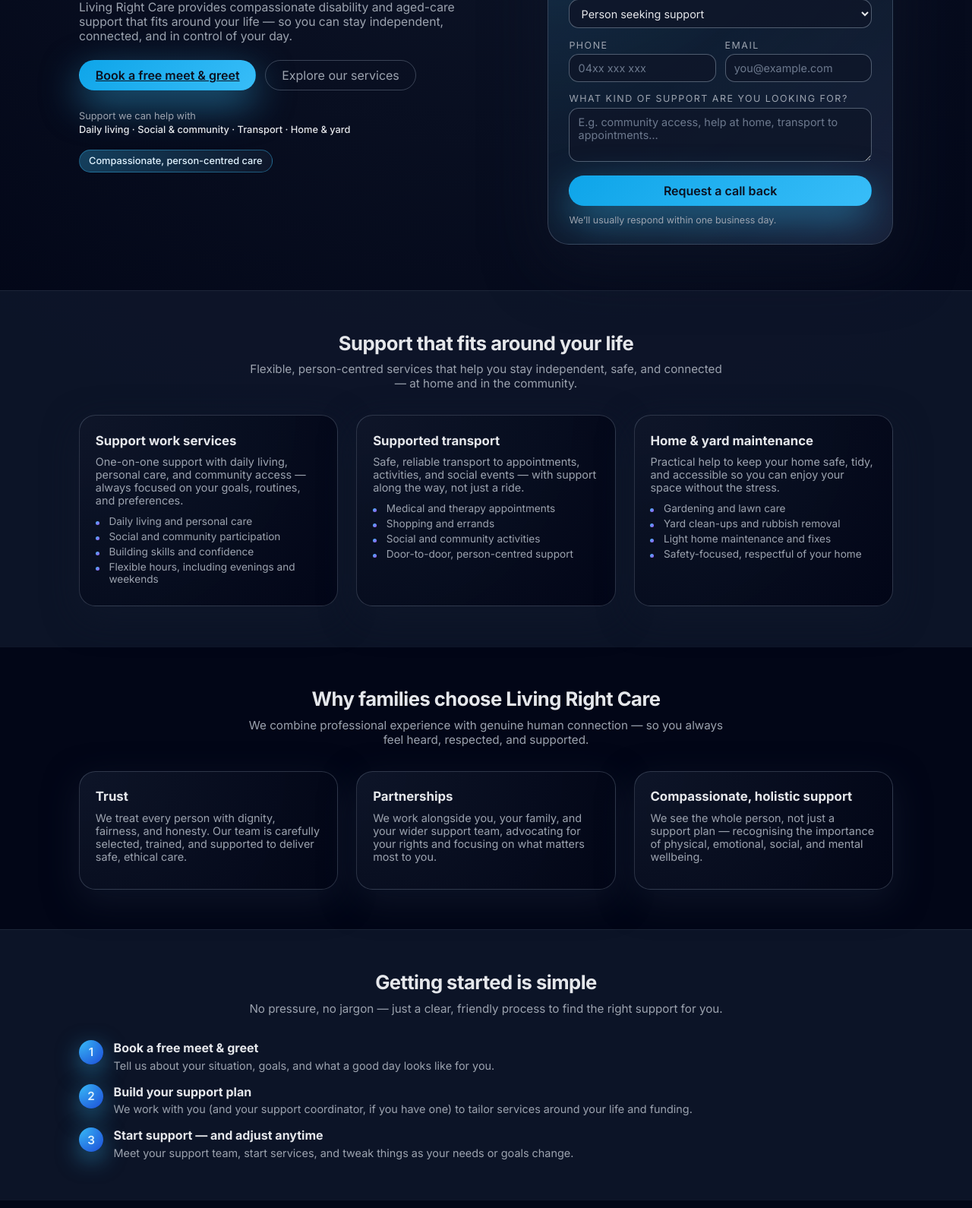
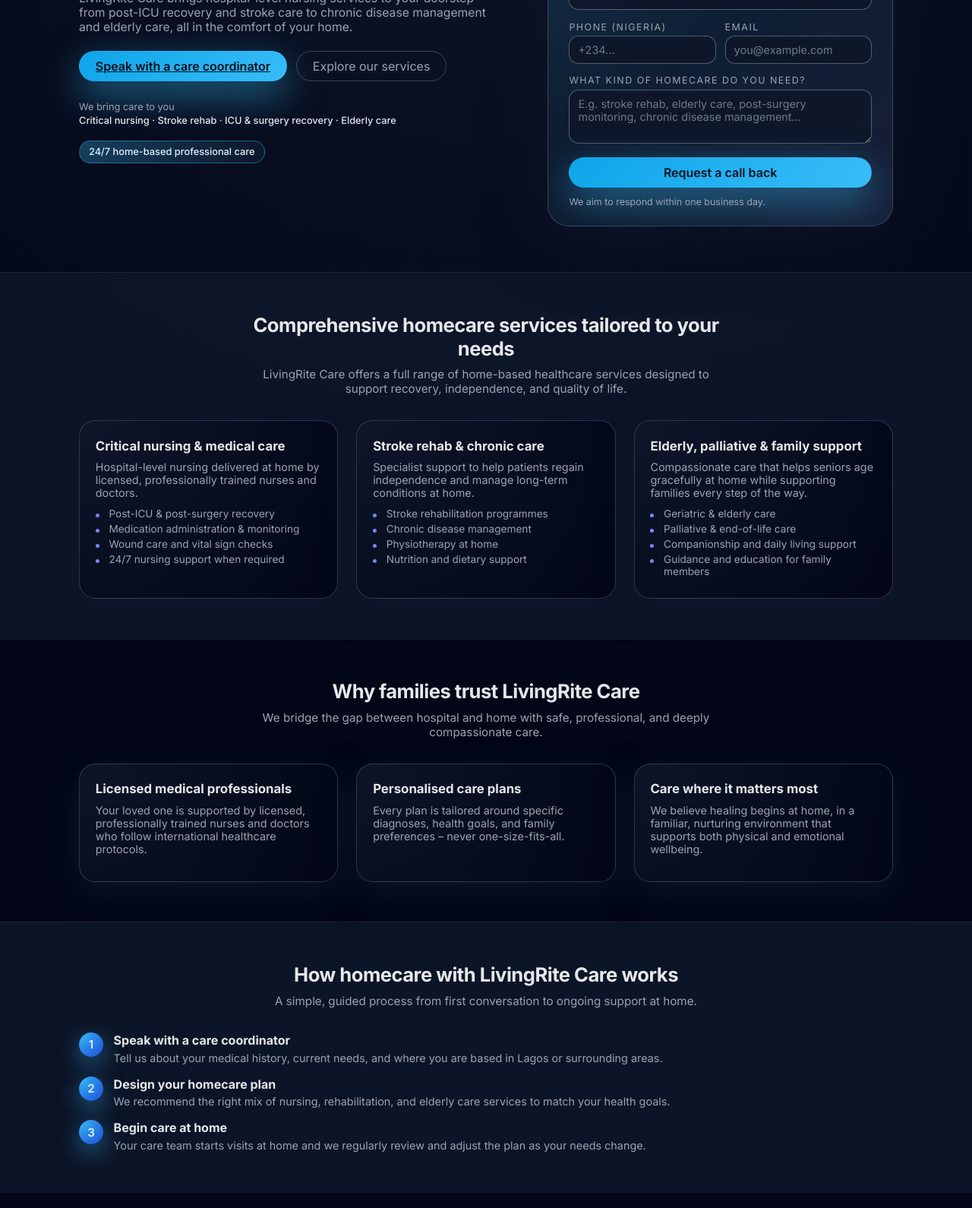
Before and after one commit to KennySegs/Learning-Project, a plain HTML site: page index.html in a window 1280 px wide. Shown: the part 358-1948 px from the top of the page at 76% size. Drawn offline with Linux system fonts and the light colour scheme.

Commit message:
Update using nigerian url
Update using https://livingritecare.com/

```diff
--- a/index.html
+++ b/index.html
@@ -3,8 +3,8 @@
 <head>
   <meta charset="UTF-8" />
   <meta name="viewport" content="width=device-width, initial-scale=1.0" />
-  <title>Living Right Care – Your goals. Your choices. Lived right.</title>
-  <meta name="description" content="Living Right Care provides compassionate disability and aged care support services including support work, transport, and home & yard maintenance so you can live life your way." />
+  <title>LivingRite Care – Expert Home Nursing Care in Nigeria</title>
+  <meta name="description" content="LivingRite Care is Nigeria's leading homecare provider, delivering hospital-level nursing and elderly care in the comfort of your home across Lagos and surrounding areas." />
   <link rel="preconnect" href="https://fonts.googleapis.com">
   <link rel="preconnect" href="https://fonts.gstatic.com" crossorigin>
   <link href="https://fonts.googleapis.com/css2?family=Inter:wght@300;400;500;600;700&display=swap" rel="stylesheet">
@@ -16,14 +16,14 @@
       <div class="brand">
         <div class="brand-mark">LR</div>
         <div class="brand-text">
-          <span class="brand-name">Living Right Care</span>
-          <span class="brand-tagline">Your goals. Your choices. Lived right.</span>
+          <span class="brand-name">LivingRite Care</span>
+          <span class="brand-tagline">Nigeria's leading homecare provider</span>
         </div>
       </div>
       <nav class="nav">
-        <a href="#services">Services</a>
-        <a href="#why-us">Why us</a>
-        <a href="#process">How it works</a>
+        <a href="#services">What we do</a>
+        <a href="#why-us">Why choose us</a>
+        <a href="#testimonials">Testimonials</a>
         <a href="#contact">Contact</a>
       </nav>
       <div class="header-right">
@@ -48,7 +48,7 @@
             </a>
           </div>
         </div>
-        <a href="#contact" class="btn btn-outline header-cta">Book a meet &amp; greet</a>
+        <a href="#contact" class="btn btn-outline header-cta">Book a consultation</a>
       </div>
     </div>
   </header>
@@ -57,27 +57,27 @@
     <section class="hero">
       <div class="container hero-inner">
         <div class="hero-copy">
-          <h1>Your goals. Your choices. <span class="accent">Lived right.</span></h1>
+          <h1>Expert home nursing care <span class="accent">in Nigeria</span></h1>
           <p class="hero-lead">
-            Living Right Care provides compassionate disability and aged-care support that fits around your life —
-            so you can stay independent, connected, and in control of your day.
+            LivingRite Care brings hospital-level nursing services to your doorstep – from post-ICU recovery and stroke care
+            to chronic disease management and elderly care, all in the comfort of your home.
           </p>
           <div class="hero-actions">
-            <a href="#contact" class="btn btn-primary">Book a free meet &amp; greet</a>
+            <a href="#contact" class="btn btn-primary">Speak with a care coordinator</a>
             <button class="btn btn-ghost" data-scroll-to="#services">Explore our services</button>
           </div>
           <div class="hero-meta">
             <div>
-              <span class="hero-meta-label">Support we can help with</span>
-              <span class="hero-meta-value">Daily living · Social &amp; community · Transport · Home &amp; yard</span>
+              <span class="hero-meta-label">We bring care to you</span>
+              <span class="hero-meta-value">Critical nursing · Stroke rehab · ICU &amp; surgery recovery · Elderly care</span>
             </div>
-            <div class="hero-meta-pill">Compassionate, person-centred care</div>
+            <div class="hero-meta-pill">24/7 home-based professional care</div>
           </div>
         </div>
         <div class="hero-card">
           <div class="hero-card-header">
-            <h2>Let’s chat about how we can support you</h2>
-            <p>Tell us a little about yourself and we’ll reach out for a friendly, no-obligation conversation.</p>
+            <h2>Book a free homecare consultation</h2>
+            <p>Share a few details and a LivingRite Care coordinator will contact you to discuss the best care options.</p>
           </div>
           <form class="hero-form" id="quick-contact-form">
             <div class="field">
@@ -87,16 +87,16 @@
             <div class="field">
               <label for="role">I’m enquiring as</label>
               <select id="role" name="role">
-                <option value="participant">Person seeking support</option>
-                <option value="family">Family member or carer</option>
-                <option value="professional">Support coordinator / professional</option>
+                <option value="participant">Patient</option>
+                <option value="family">Family member / caregiver</option>
+                <option value="professional">Doctor / nurse / referrer</option>
                 <option value="other">Other</option>
               </select>
             </div>
             <div class="field field-inline">
               <div>
-                <label for="phone">Phone</label>
-                <input type="tel" id="phone" name="phone" placeholder="04xx xxx xxx" />
+                <label for="phone">Phone (Nigeria)</label>
+                <input type="tel" id="phone" name="phone" placeholder="+234..." />
               </div>
               <div>
                 <label for="email">Email</label>
@@ -104,11 +104,11 @@
               </div>
             </div>
             <div class="field">
-              <label for="support">What kind of support are you looking for?</label>
-              <textarea id="support" name="support" rows="3" placeholder="E.g. community access, help at home, transport to appointments…"></textarea>
+              <label for="support">What kind of homecare do you need?</label>
+              <textarea id="support" name="support" rows="3" placeholder="E.g. stroke rehab, elderly care, post-surgery monitoring, chronic disease management…"></textarea>
             </div>
             <button type="submit" class="btn btn-primary btn-full">Request a call back</button>
-            <p class="form-note">We’ll usually respond within one business day.</p>
+            <p class="form-note">We aim to respond within one business day.</p>
             <p class="form-success" id="form-success" hidden>
               Thanks for reaching out. This demo form doesn’t submit anywhere, but this is where a success message would appear.
             </p>
@@ -120,44 +120,44 @@
     <section id="services" class="section section-muted">
       <div class="container">
         <header class="section-header">
-          <h2>Support that fits around your life</h2>
-          <p>Flexible, person-centred services that help you stay independent, safe, and connected — at home and in the community.</p>
+          <h2>Comprehensive homecare services tailored to your needs</h2>
+          <p>LivingRite Care offers a full range of home-based healthcare services designed to support recovery, independence, and quality of life.</p>
         </header>
         <div class="grid grid-3">
           <article class="card service-card">
-            <h3>Support work services</h3>
+            <h3>Critical nursing &amp; medical care</h3>
             <p>
-              One-on-one support with daily living, personal care, and community access — always focused on your goals, routines, and preferences.
+              Hospital-level nursing delivered at home by licensed, professionally trained nurses and doctors.
             </p>
             <ul>
-              <li>Daily living and personal care</li>
-              <li>Social and community participation</li>
-              <li>Building skills and confidence</li>
-              <li>Flexible hours, including evenings and weekends</li>
+              <li>Post-ICU &amp; post-surgery recovery</li>
+              <li>Medication administration &amp; monitoring</li>
+              <li>Wound care and vital sign checks</li>
+              <li>24/7 nursing support when required</li>
             </ul>
           </article>
           <article class="card service-card">
-            <h3>Supported transport</h3>
+            <h3>Stroke rehab &amp; chronic care</h3>
             <p>
-              Safe, reliable transport to appointments, activities, and social events — with support along the way, not just a ride.
+              Specialist support to help patients regain independence and manage long-term conditions at home.
             </p>
             <ul>
-              <li>Medical and therapy appointments</li>
-              <li>Shopping and errands</li>
-              <li>Social and community activities</li>
-              <li>Door-to-door, person-centred support</li>
+              <li>Stroke rehabilitation programmes</li>
+              <li>Chronic disease management</li>
+              <li>Physiotherapy at home</li>
+              <li>Nutrition and dietary support</li>
             </ul>
           </article>
           <article class="card service-card">
-            <h3>Home &amp; yard maintenance</h3>
+            <h3>Elderly, palliative &amp; family support</h3>
             <p>
-              Practical help to keep your home safe, tidy, and accessible so you can enjoy your space without the stress.
+              Compassionate care that helps seniors age gracefully at home while supporting families every step of the way.
             </p>
             <ul>
-              <li>Gardening and lawn care</li>
-              <li>Yard clean-ups and rubbish removal</li>
-              <li>Light home maintenance and fixes</li>
-              <li>Safety-focused, respectful of your home</li>
+              <li>Geriatric &amp; elderly care</li>
+              <li>Palliative &amp; end-of-life care</li>
+              <li>Companionship and daily living support</li>
+              <li>Guidance and education for family members</li>
             </ul>
           </article>
         </div>
@@ -167,26 +167,26 @@
     <section id="why-us" class="section">
       <div class="container">
         <header class="section-header">
-          <h2>Why families choose Living Right Care</h2>
-          <p>We combine professional experience with genuine human connection — so you always feel heard, respected, and supported.</p>
+          <h2>Why families trust LivingRite Care</h2>
+          <p>We bridge the gap between hospital and home with safe, professional, and deeply compassionate care.</p>
         </header>
         <div class="grid grid-3">
           <article class="card">
-            <h3>Trust</h3>
+            <h3>Licensed medical professionals</h3>
             <p>
-              We treat every person with dignity, fairness, and honesty. Our team is carefully selected, trained, and supported to deliver safe, ethical care.
+              Your loved one is supported by licensed, professionally trained nurses and doctors who follow international healthcare protocols.
             </p>
           </article>
           <article class="card">
-            <h3>Partnerships</h3>
+            <h3>Personalised care plans</h3>
             <p>
-              We work alongside you, your family, and your wider support team, advocating for your rights and focusing on what matters most to you.
+              Every plan is tailored around specific diagnoses, health goals, and family preferences – never one-size-fits-all.
             </p>
           </article>
           <article class="card">
-            <h3>Compassionate, holistic support</h3>
+            <h3>Care where it matters most</h3>
             <p>
-              We see the whole person, not just a support plan — recognising the importance of physical, emotional, social, and mental wellbeing.
+              We believe healing begins at home, in a familiar, nurturing environment that supports both physical and emotional wellbeing.
             </p>
           </article>
         </div>
@@ -196,29 +196,29 @@
     <section id="process" class="section section-muted">
       <div class="container">
         <header class="section-header">
-          <h2>Getting started is simple</h2>
-          <p>No pressure, no jargon — just a clear, friendly process to find the right support for you.</p>
+          <h2>How homecare with LivingRite Care works</h2>
+          <p>A simple, guided process from first conversation to ongoing support at home.</p>
         </header>
         <ol class="steps">
           <li class="step">
             <div class="step-number">1</div>
             <div class="step-body">
-              <h3>Book a free meet &amp; greet</h3>
-              <p>Tell us about your situation, goals, and what a good day looks like for you.</p>
+              <h3>Speak with a care coordinator</h3>
+              <p>Tell us about your medical history, current needs, and where you are based in Lagos or surrounding areas.</p>
             </div>
           </li>
           <li class="step">
             <div class="step-number">2</div>
             <div class="step-body">
-              <h3>Build your support plan</h3>
-              <p>We work with you (and your support coordinator, if you have one) to tailor services around your life and funding.</p>
+              <h3>Design your homecare plan</h3>
+              <p>We recommend the right mix of nursing, rehabilitation, and elderly care services to match your health goals.</p>
             </div>
           </li>
           <li class="step">
             <div class="step-number">3</div>
             <div class="step-body">
-              <h3>Start support — and adjust anytime</h3>
-              <p>Meet your support team, start services, and tweak things as your needs or goals change.</p>
+              <h3>Begin care at home</h3>
+              <p>Your care team starts visits at home and we regularly review and adjust the plan as your needs change.</p>
             </div>
           </li>
         </ol>
@@ -228,30 +228,61 @@
     <section id="portals" class="section">
       <div class="container">
         <header class="section-header">
-          <h2>Log in to your Living Right Care portal</h2>
-          <p>Different roles, shared purpose — safe, coordinated care. Choose the portal that matches how you work with us.</p>
+          <h2>Log in to your LivingRite Care portal</h2>
+          <p>Secure online access for doctors, nurses, and families coordinating care at home.</p>
         </header>
         <div class="grid grid-3">
           <article id="doctor-portal" class="card">
             <h3>Doctor login</h3>
             <p>
-              Secure access for GPs and specialists to review shared care notes, update recommendations, and stay aligned with home and community support.
+              Access patient updates, care plans, and progress notes so hospital and homecare teams stay aligned.
             </p>
             <a href="#" class="portal-link">Go to doctor portal</a>
           </article>
           <article id="nurse-portal" class="card">
             <h3>Nurse login</h3>
             <p>
-              A dedicated space for nurses to track visits, document observations, and coordinate with support workers across shifts and locations.
+              Manage visits, document observations, and follow clinical protocols for every patient in your care.
             </p>
             <a href="#" class="portal-link">Go to nurse portal</a>
           </article>
           <article id="patient-portal" class="card">
             <h3>Patient &amp; family login</h3>
             <p>
-              Simple tools for participants and families to view schedules, share preferences, and stay informed about day-to-day support.
+              View schedules, share updates, and stay informed about daily care delivered to you or your loved one.
             </p>
             <a href="#" class="portal-link">Go to patient portal</a>
+          </article>
+        </div>
+      </div>
+    </section>
+
+    <section id="testimonials" class="section">
+      <div class="container">
+        <header class="section-header">
+          <h2>What our patients and families say</h2>
+          <p>Real stories from people whose lives have been transformed by compassionate homecare.</p>
+        </header>
+        <div class="grid grid-3">
+          <article class="card">
+            <p>
+              “No money, or words can appreciate the efforts the team has put in to make my dad live up to being himself again.”
+            </p>
+            <p class="hero-meta-label">Lateef &mdash; UK</p>
+          </article>
+          <article class="card">
+            <p>
+              “When I returned from Lagos, my neighbors all came to confirm that I was still alive... every hope of me being alive was gone.
+              Your care brought me back.”
+            </p>
+            <p class="hero-meta-label">Chukwudebe &mdash; Onitsha, Nigeria</p>
+          </article>
+          <article class="card">
+            <p>
+              “You made COVID treatment look as simple as a common cold for my twin girls... your professionalism mixed with empathy
+              helped abate our anxieties.”
+            </p>
+            <p class="hero-meta-label">Monica &mdash; Lekki, Lagos</p>
           </article>
         </div>
       </div>
@@ -260,20 +291,20 @@
     <section id="contact" class="section section-accent">
       <div class="container contact-inner">
         <div>
-          <h2>Ready to talk about support?</h2>
+          <h2>Ready to bring hospital-level care home?</h2>
           <p>
-            Reach out today to book your free, no-obligation meet and greet. We’ll listen, answer your questions, and help you explore your options.
+            Reach out today to speak with a LivingRite Care coordinator about home nursing, rehabilitation, or elderly care in Lagos and surrounding areas.
           </p>
           <ul class="contact-list">
-            <li><strong>Phone</strong> <span>Example: 1300 000 000</span></li>
-            <li><strong>Email</strong> <span>hello@example-lrcare.com.au</span></li>
-            <li><strong>Service areas</strong> <span>Replace with your local regions</span></li>
+            <li><strong>Phone</strong> <span>+234 818 569 0969 &nbsp;&middot;&nbsp; +234 703 593 2851</span></li>
+            <li><strong>Location</strong> <span>60/64 Allen Avenue, First Bank Bus Stop, Allen Ikeja, Lagos, Nigeria</span></li>
+            <li><strong>Service areas</strong> <span>Lagos and surrounding areas</span></li>
           </ul>
         </div>
         <div class="contact-highlight">
-          <p class="contact-badge">Free meet &amp; greet</p>
+          <p class="contact-badge">Book a free consultation</p>
           <p class="contact-text">
-            Invite us into the conversation before you invite us into your home. Our first step is always a relaxed, pressure-free chat.
+            Healing begins at home. Let’s design a homecare plan that keeps you or your loved one safe, supported, and comfortable.
           </p>
         </div>
       </div>
@@ -282,7 +313,7 @@
 
   <footer class="site-footer">
     <div class="container footer-inner">
-      <p>&copy; <span id="year"></span> Living Right Care. For demonstration purposes only.</p>
+      <p>&copy; <span id="year"></span> LivingRite Care. This is a learning/demo landing page inspired by their official site.</p>
       <div class="footer-links">
         <a href="#services">Services</a>
         <a href="#contact">Contact</a>
```
